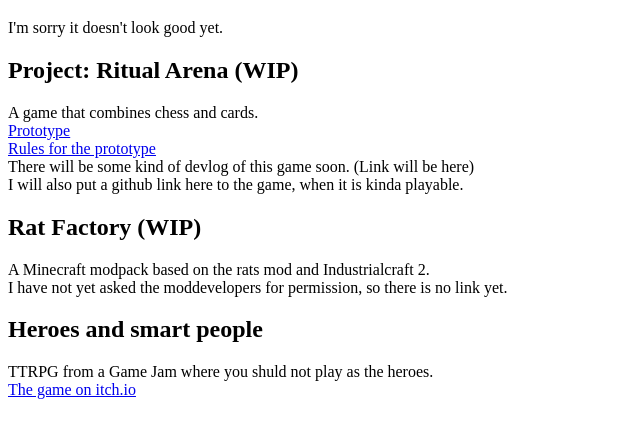
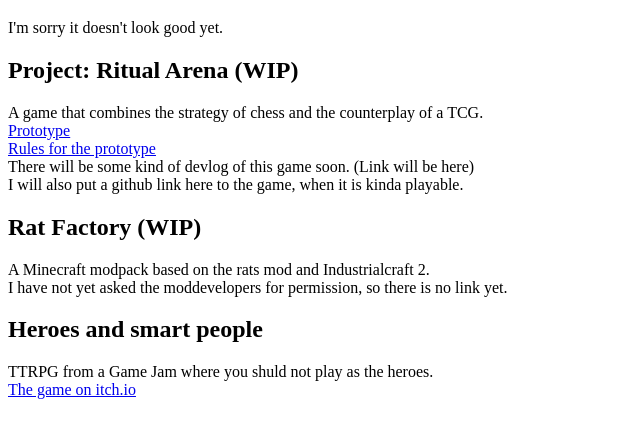
Before and after one commit to Hapeing/Hapeing.github.io, a plain HTML site: page index.html in a window 1280 px wide. Shown: the part 61-498 px from the top of the page, without its empty margins (0-640 px from the left). Drawn offline with Linux system fonts and the light colour scheme.

Commit message:
added icon

```diff
--- a/index.html
+++ b/index.html
@@ -1,10 +1,11 @@
 <!DOCTYPE html>
 <html>
+    <link rel="icon" href="http://example.com/favicon.png">
     <body>
         <h1>This is my portfolio</h1>
             <p>I'm sorry it doesn't look good yet.</p>
         <h2>Project: Ritual Arena (WIP)</h2>
-<p>A game that combines chess and cards.</br>
+            <p>A game that combines the strategy of chess and the counterplay of a TCG.</br>
                 <a href="https://steamcommunity.com/sharedfiles/filedetails/?id=1995847994">Prototype</a></br>
                 <a href="https://docs.google.com/document/d/10tiLrvUtJ5NOCxgdUNiRcA1h923_Tm2QtqxlAEIU_e8/edit#heading=h.f5skylrz9eql">Rules for the prototype</a></br>
                 There will be some kind of devlog of this game soon. (Link will be here)</br>
```
Lines whose indentation alone changed are shown as unchanged.
